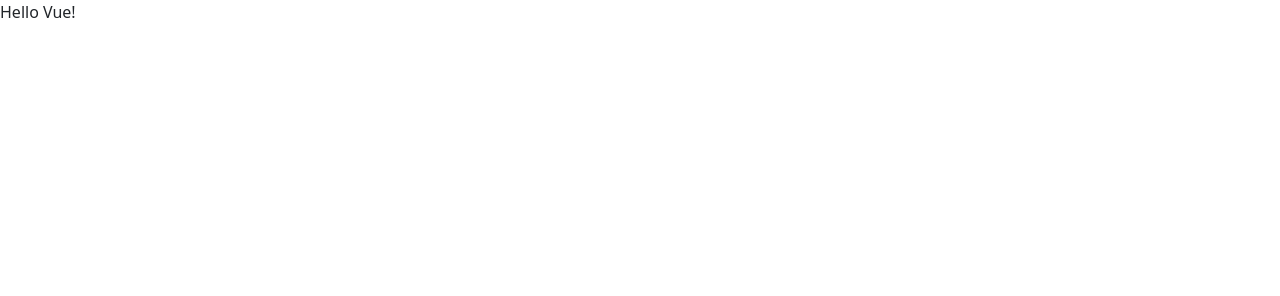
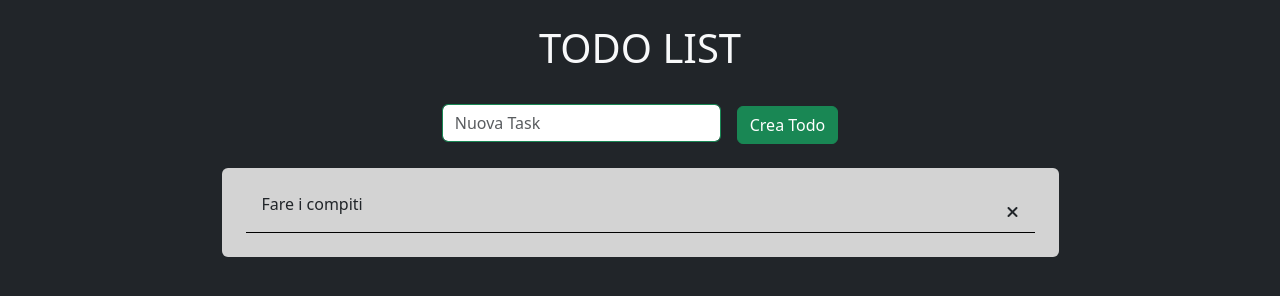
Before and after one commit to Lucianor01/vue-todolist, a plain HTML site: page index.html in a window 1280 px wide. Drawn offline with nearby package versions, Linux system fonts and the light colour scheme.

Commit message:
html css statico

```diff
--- a/assets/css/style.css
+++ b/assets/css/style.css
@@ -0,0 +1,3 @@
+.container_todo{
+    background-color: lightgray;
+}
--- a/assets/js/main.js
+++ b/assets/js/main.js
@@ -20,7 +20,20 @@
   createApp({
     data() {
       return {
-        message: 'Hello Vue!'
+        todos: [
+          {
+            text: 'Fare i compiti',
+            done: false
+          },
+          {
+            text: 'Fare la spesa',
+            done: true
+          },
+          {
+            text: 'Fare il bucato',
+            done: false
+          }
+        ]
       }
     }
   }).mount('#app')
--- a/index.html
+++ b/index.html
@@ -9,11 +9,22 @@
     <link href="https://cdn.jsdelivr.net/npm/bootstrap@5.3.0-alpha3/dist/css/bootstrap.min.css" rel="stylesheet" integrity="sha384-KK94CHFLLe+nY2dmCWGMq91rCGa5gtU4mk92HdvYe+M/SXH301p5ILy+dN9+nJOZ" crossorigin="anonymous">
     <link rel="stylesheet" href="./assets/css/style.css">
 </head>
-<body>
+<body class="bg-dark">
 
     <div id="app">
-        {{ message }}
-
+        <div class="container">
+            <div class="text-center mt-4">
+                <h1 class="pb-4 text-light">TODO LIST</h1>
+                <input type="text" class="form-control w-25 border-success d-inline-block" placeholder="Nuova Task">
+                <button type="button" class="btn btn-success ms-3">Crea Todo</button>
+            </div>
+            <div class="rounded container_todo p-4 mt-4 w-75 m-auto">
+                <div class="border-bottom border-black d-flex justify-content-between align-items-center px-3">
+                    <p>Fare i compiti</p>
+                    <i class="fa-solid fa-xmark"></i>
+                </div>
+            </div>
+        </div>
     </div>
 
 
```
